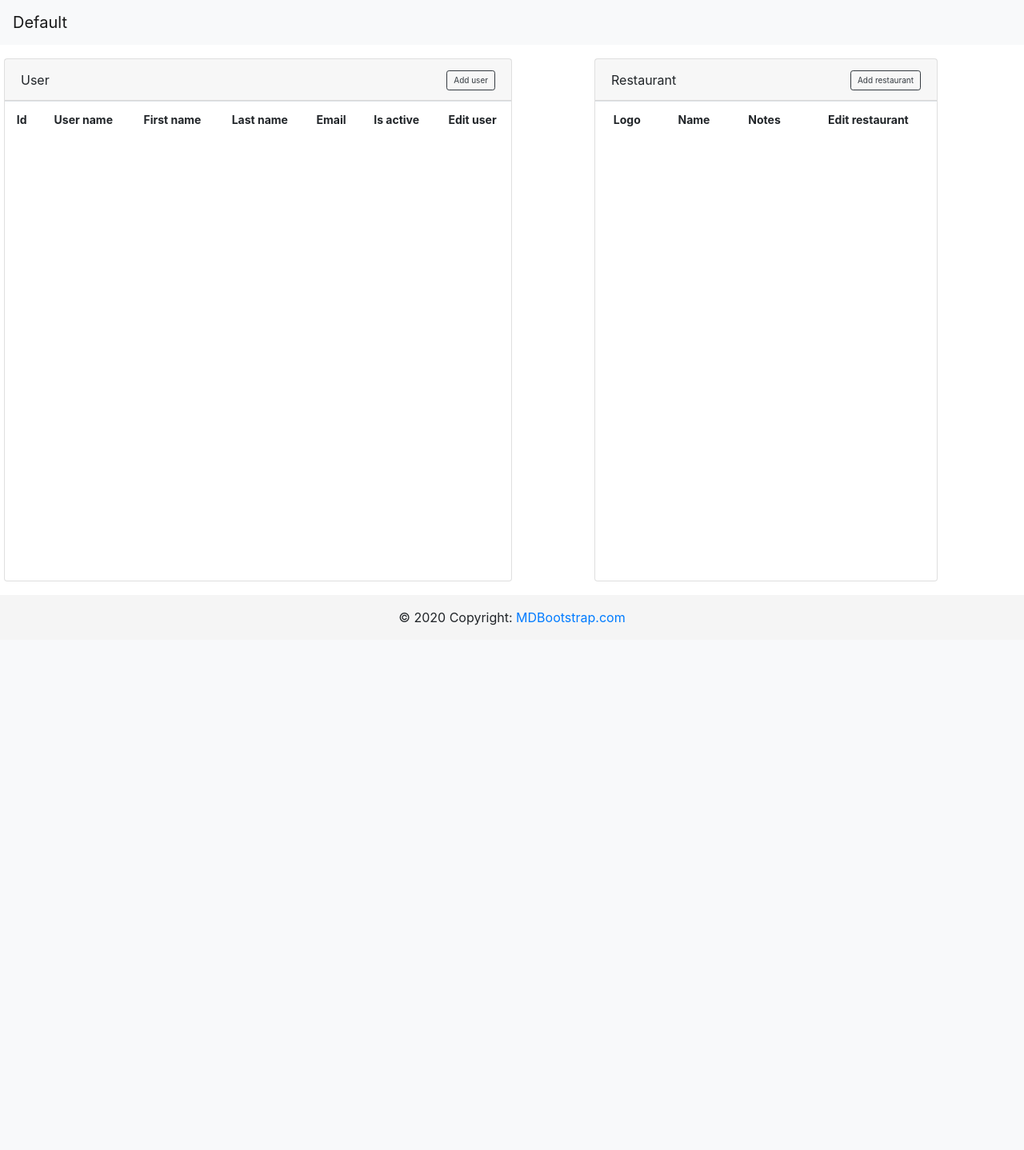
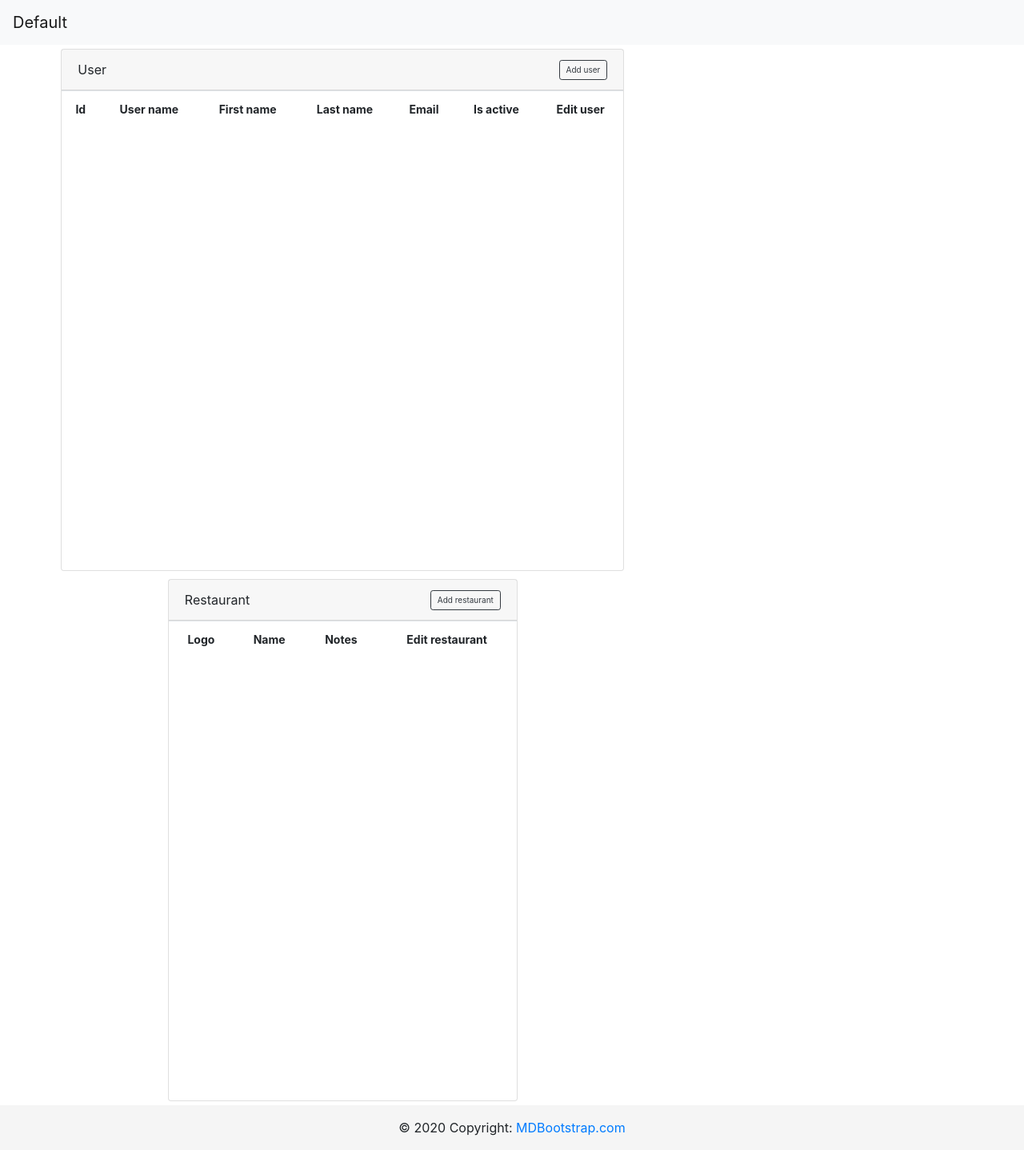
Before and after one commit to draconss/lunch_project, a Django app: template lunch/templates/admin.html in a window 1280 px wide. Shown: the whole page at 80% size. Before the commit the page ends 782 px from the top, so only its background shows below. Run offline with Django 3.2, Linux system fonts and the light colour scheme; the template is opened without the code that fills it, so the values that code supplies are empty; parts of the project's set-up code (start-up, migrations or seed data) failed here and were passed over; some libraries are stand-ins or nearby versions.

Commit message:
app + accet user

```diff
--- a/lunch/static/css/admin_panel.css
+++ b/lunch/static/css/admin_panel.css
@@ -17,9 +17,11 @@
 .tables{
     display: grid;
     align-items: stretch;
-    grid-template-columns: repeat(auto-fill, minmax(500px, 1fr));
+    grid-template-columns: repeat(auto-fill, minmax(350px, 1fr));
+    /*grid-template-columns: minmax(auto,700px) minmax(auto,437px);*/
     justify-items: center;
     grid-auto-columns: auto;
+    grid-row-gap: 10px;
 }
 .content{
     margin: 5px;
@@ -146,8 +148,10 @@ label{
     margin-top: 5px;
 }
 .restaurant-cart{
-    max-width: 429px;
+    max-width: 437px;
     width: 100%;
+    display: grid;
+    grid-column: span 2;
 }
 #table-restaurant td{
     min-width: 104px;
@@ -160,4 +164,9 @@ label{
 .cart-user{
     max-width: 704px;
     width: 100%;
+    display: grid;
+    grid-column: span 2;
 }
+.card-header{
+    min-width: 308px;
+}
```
